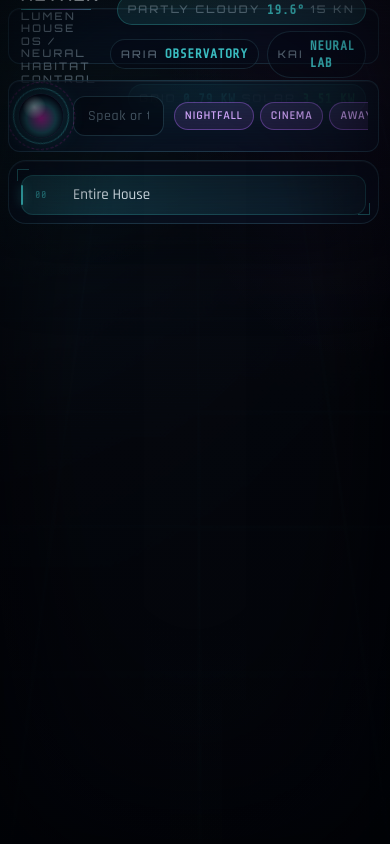
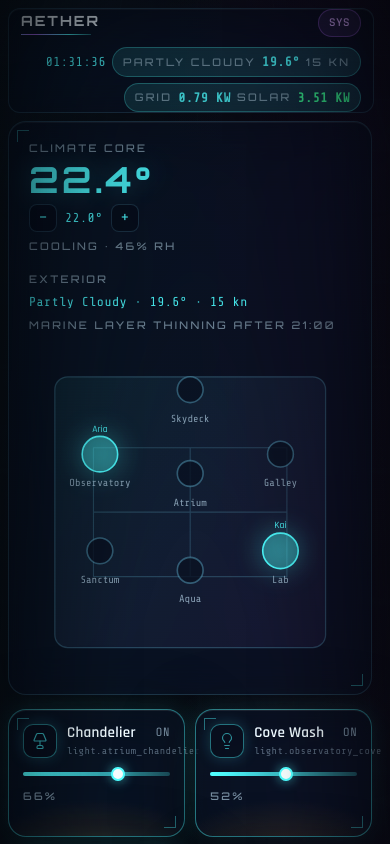
Before and after one commit to mrmatt23/Jobs-App, a React (Vite) app: page / in a window 390 px wide. Shown: the top 844 px of the page. Built offline with nearby package versions, Linux system fonts and the light colour scheme.

Commit message:
fix: mobile HUD layout and SYS inspector chip
Keep the mosaic on small viewports, show SYS beside the brand, and
fix CSS cascade so the inspector toggle is actually visible.

Co-authored-by: mrmatt23 <mrmatt23@users.noreply.github.com>

```diff
--- a/src/components/Topbar.tsx
+++ b/src/components/Topbar.tsx
@@ -27,6 +27,15 @@ export function Topbar({ entities, now, inspectOpen, onToggleInspect }: TopbarPr
           <div className="kicker">LUMEN HOUSE OS / NEURAL HABITAT CONTROL</div>
         </div>
       </div>
+      <button
+        type="button"
+        className={`chip ${inspectOpen ? "chip--cyan" : "chip--violet"} inspect-toggle`}
+        aria-label={inspectOpen ? "Close inspector" : "Open inspector"}
+        aria-pressed={inspectOpen}
+        onClick={onToggleInspect}
+      >
+        SYS
+      </button>
 
       <div className="topbar__meta">
         <div className="topbar__clock">
@@ -74,15 +83,6 @@ export function Topbar({ entities, now, inspectOpen, onToggleInspect }: TopbarPr
             {solarKw.toFixed(2)} kW
           </span>
         </div>
-        <button
-          type="button"
-          className={`chip ${inspectOpen ? "chip--cyan" : "chip--violet"} inspect-toggle`}
-          aria-label={inspectOpen ? "Close inspector" : "Open inspector"}
-          aria-pressed={inspectOpen}
-          onClick={onToggleInspect}
-        >
-          SYS
-        </button>
       </div>
     </header>
   );
--- a/src/styles/components.css
+++ b/src/styles/components.css
@@ -640,6 +640,8 @@
 
 .inspect-toggle {
   display: none;
+  flex: 0 0 auto;
+  margin-left: auto;
 }
 
 .command__chips {
@@ -657,7 +659,7 @@
   gap: 14px;
   padding: 0 16px;
   border-radius: var(--radius-sm);
-  overflow: hidden;
+  overflow: visible;
 }
 
 .orb {
@@ -715,6 +717,8 @@
   border: 1px solid var(--stroke);
   background: rgba(4, 8, 16, 0.55);
   color: var(--text);
+  -webkit-text-fill-color: var(--text);
+  caret-color: var(--cyan);
   font-family: var(--font-ui);
   font-size: 14px;
   font-weight: 500;
@@ -793,3 +797,9 @@
     font-size: 15px;
   }
 }
+
+@media (max-width: 1279px) {
+  .inspect-toggle {
+    display: inline-flex;
+  }
+}
--- a/src/styles/layout.css
+++ b/src/styles/layout.css
@@ -82,11 +82,25 @@
 @media (max-width: 1279px) {
   .shell {
     grid-template-columns: 72px minmax(0, 1fr);
-    grid-template-rows: 64px minmax(0, 1fr) 72px;
+    grid-template-rows: auto minmax(0, 1fr) auto;
     grid-template-areas:
       "topbar topbar"
       "rail main"
       "command command";
+  }
+
+  .topbar {
+    height: auto;
+    min-height: 56px;
+    flex-wrap: wrap;
+    padding: 8px 14px;
+  }
+
+  .command {
+    height: auto;
+    min-height: 64px;
+    flex-wrap: wrap;
+    padding: 8px 14px;
   }
 
   .inspector {
@@ -107,6 +121,12 @@
 
   .inspect-toggle {
     display: inline-flex;
+    margin-left: auto;
+  }
+
+  .topbar__meta {
+    flex: 1 1 100%;
+    justify-content: flex-start;
   }
 
   .rail__label,
@@ -128,10 +148,34 @@
   }
 }
 
+@media (max-width: 1100px) {
+  .topbar__presence {
+    display: none;
+  }
+}
+
 @media (max-width: 767px) {
+  .topbar__presence,
+  .topbar__presence .chip {
+    display: none !important;
+  }
+
+  html,
+  body,
+  #root,
+  .os {
+    height: auto;
+    min-height: 100dvh;
+    overflow: auto;
+  }
+
+  body {
+    overflow: auto;
+  }
+
   .shell {
     grid-template-columns: 1fr;
-    grid-template-rows: 56px minmax(0, 1fr) 72px 64px;
+    grid-template-rows: auto minmax(320px, auto) auto auto;
     grid-template-areas:
       "topbar"
       "main"
@@ -139,8 +183,24 @@
       "rail";
     gap: 8px;
     padding: 8px;
-    height: 100%;
+    height: auto;
     min-height: 100dvh;
+  }
+
+  .topbar {
+    height: auto;
+    min-height: 52px;
+    flex-wrap: wrap;
+    padding: 8px 12px;
+    gap: 8px;
+  }
+
+  .topbar__brand .kicker {
+    display: none;
+  }
+
+  .topbar__clock .kicker {
+    display: none;
   }
 
   .rail {
@@ -151,6 +211,9 @@
     gap: 6px;
     padding: 6px;
     align-items: stretch;
+    position: sticky;
+    bottom: 0;
+    z-index: 5;
   }
 
   .rail__section {
@@ -182,13 +245,19 @@
     top: 64px;
     right: 8px;
     left: 8px;
-    bottom: 152px;
+    bottom: auto;
+    max-height: min(70dvh, 520px);
     width: auto;
   }
 
   .hero {
     grid-template-columns: 1fr;
     min-height: 0;
+  }
+
+  .main {
+    overflow: visible;
+    min-height: 50dvh;
   }
 
   .mosaic {
@@ -198,5 +267,21 @@
 
   .command {
     min-height: 64px;
+    height: auto;
+    flex-wrap: wrap;
+    padding: 8px 10px;
+    gap: 8px;
+  }
+
+  .cmd {
+    flex: 1 1 100%;
+  }
+
+  .command__chips {
+    flex: 1 1 100%;
+  }
+
+  .inspect-toggle {
+    display: inline-flex;
   }
 }
```
